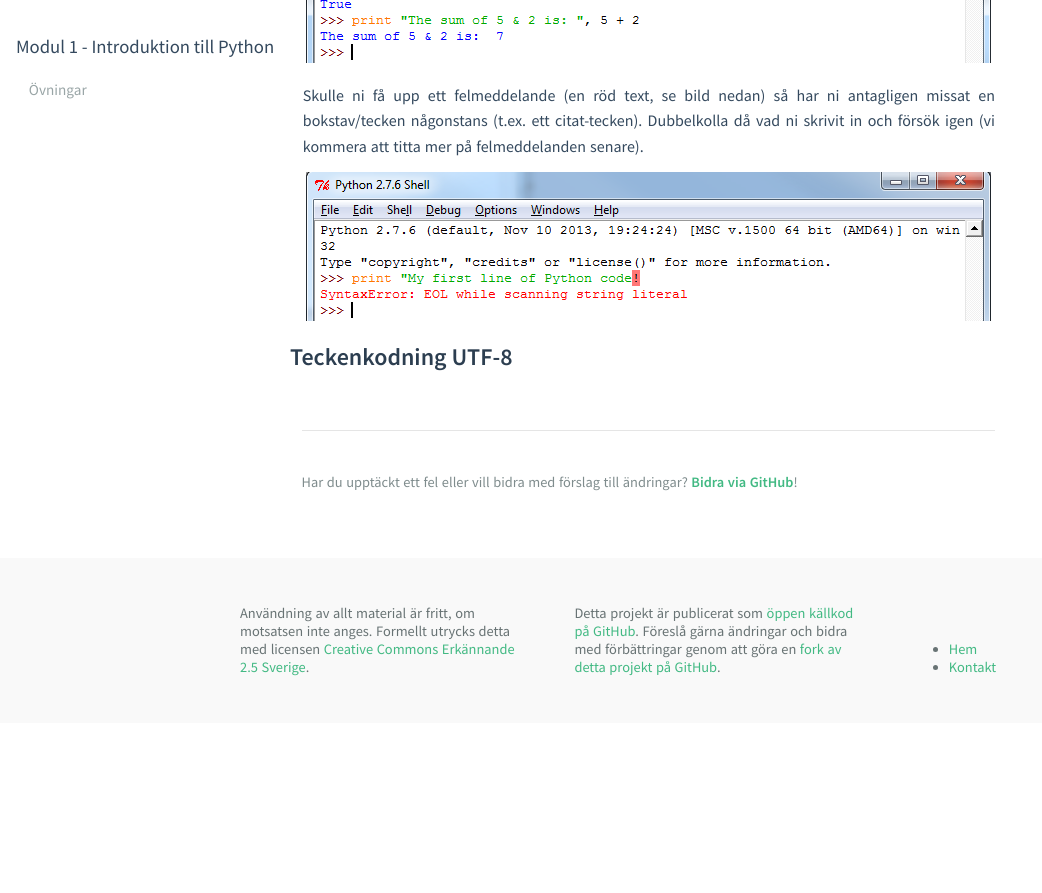
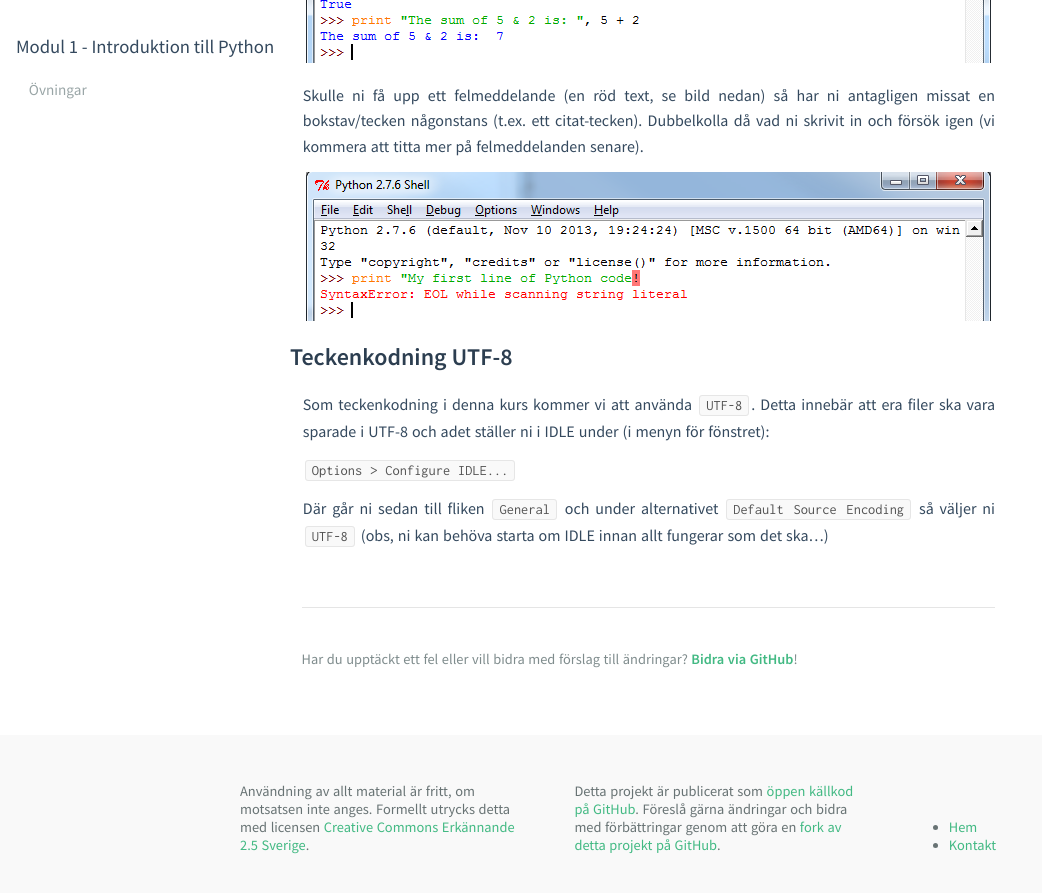
Before and after one commit to mau-dvmt/ia-python, a Jekyll site: the page built from modules/m1/exercises/L01.md, in a window 1280 px wide and 900 px high, scrolled down 1716 px. Shown: the top 893 px of the window, without its empty margins (0-1042 px from the left). Built offline with Jekyll 4.4.1, drawn with Linux system fonts in a browser that asks for light colours; before the commit the page ends 2439 px from its top, so only the background shows below that.

Commit message:
Added instructions for UTF-8

```diff
--- a/modules/m1/exercises/L01.md
+++ b/modules/m1/exercises/L01.md
@@ -44,3 +44,9 @@
 ![Idle](images/idle3.png)
 
 ## Teckenkodning UTF-8
+
+Som teckenkodning i denna kurs kommer vi att använda `UTF-8`. Detta innebär att era filer ska vara sparade i UTF-8 och adet ställer ni i IDLE under (i menyn för fönstret):
+
+`Options > Configure IDLE...`
+
+Där går ni sedan till fliken `General` och under alternativet `Default Source Encoding` så väljer ni `UTF-8` (obs, ni kan behöva starta om IDLE innan allt fungerar som det ska...)
```
